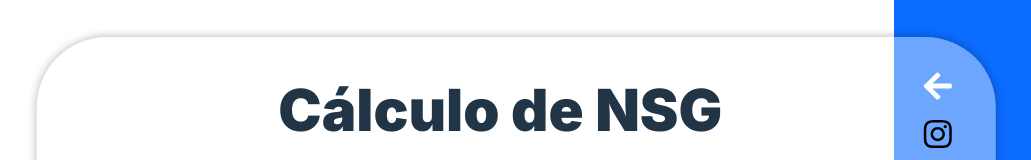
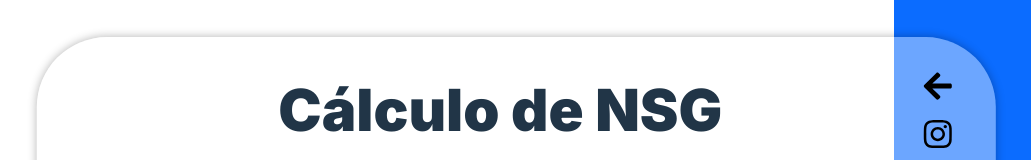
Before and after one commit to nicolashdx/HubLN, a React (Vite) app: page /HubLN/nsg in a window 1280 px wide. Shown: the part 121-281 px from the top of the page, without its empty margins (92-1123 px from the left). Built offline with nearby package versions, Linux system fonts and the light colour scheme.

Commit message:
icon color

```diff
--- a/src/navbar.jsx
+++ b/src/navbar.jsx
@@ -12,7 +12,9 @@ function Navbar() {
       <ul className='navigation'>
         <li>
           <Link to="/">
-            <FaArrowLeft />
+            <a className='icon' href="">
+              <FaArrowLeft />
+            </a>
           </Link>
         </li>
         <li>
```
